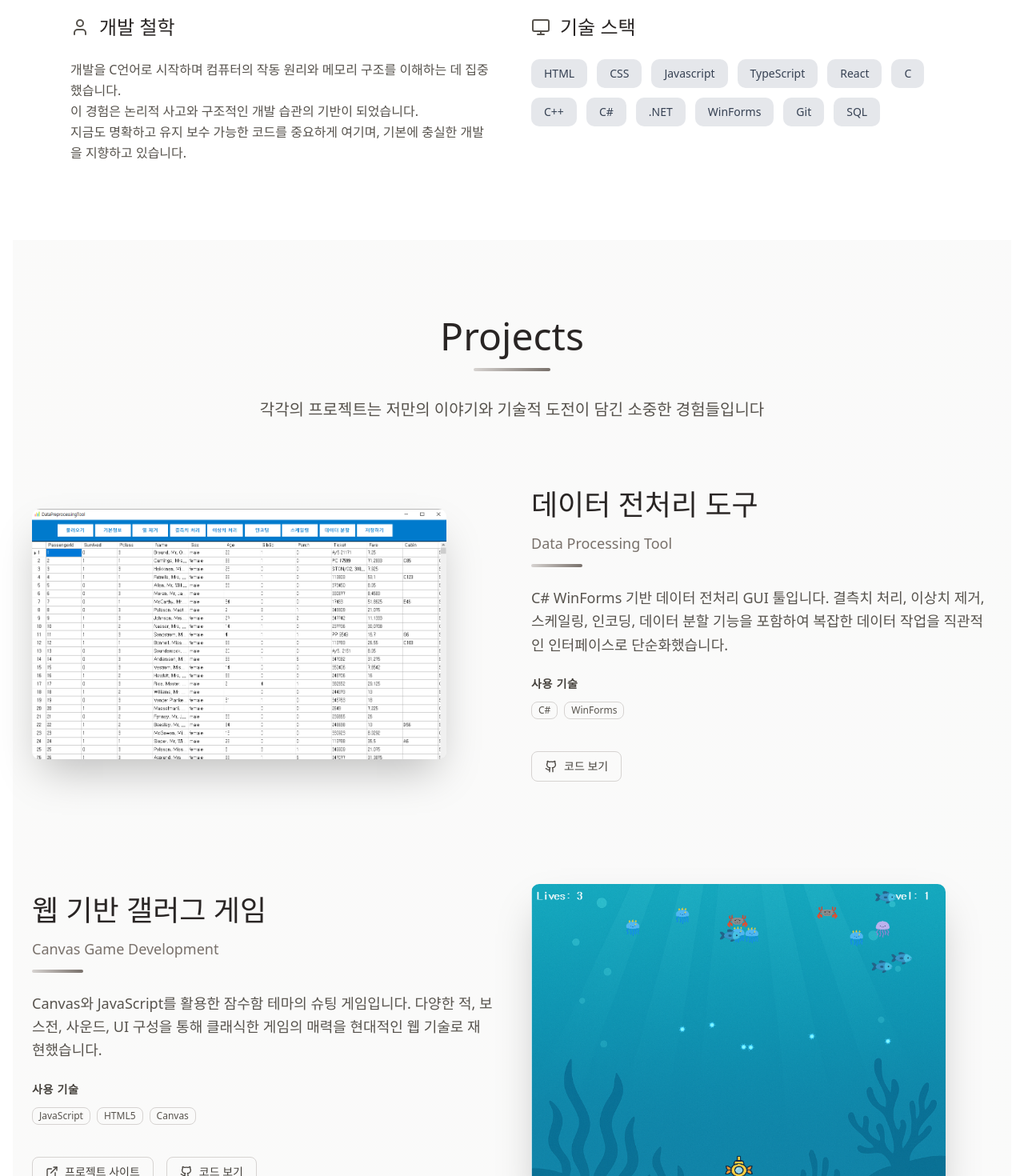
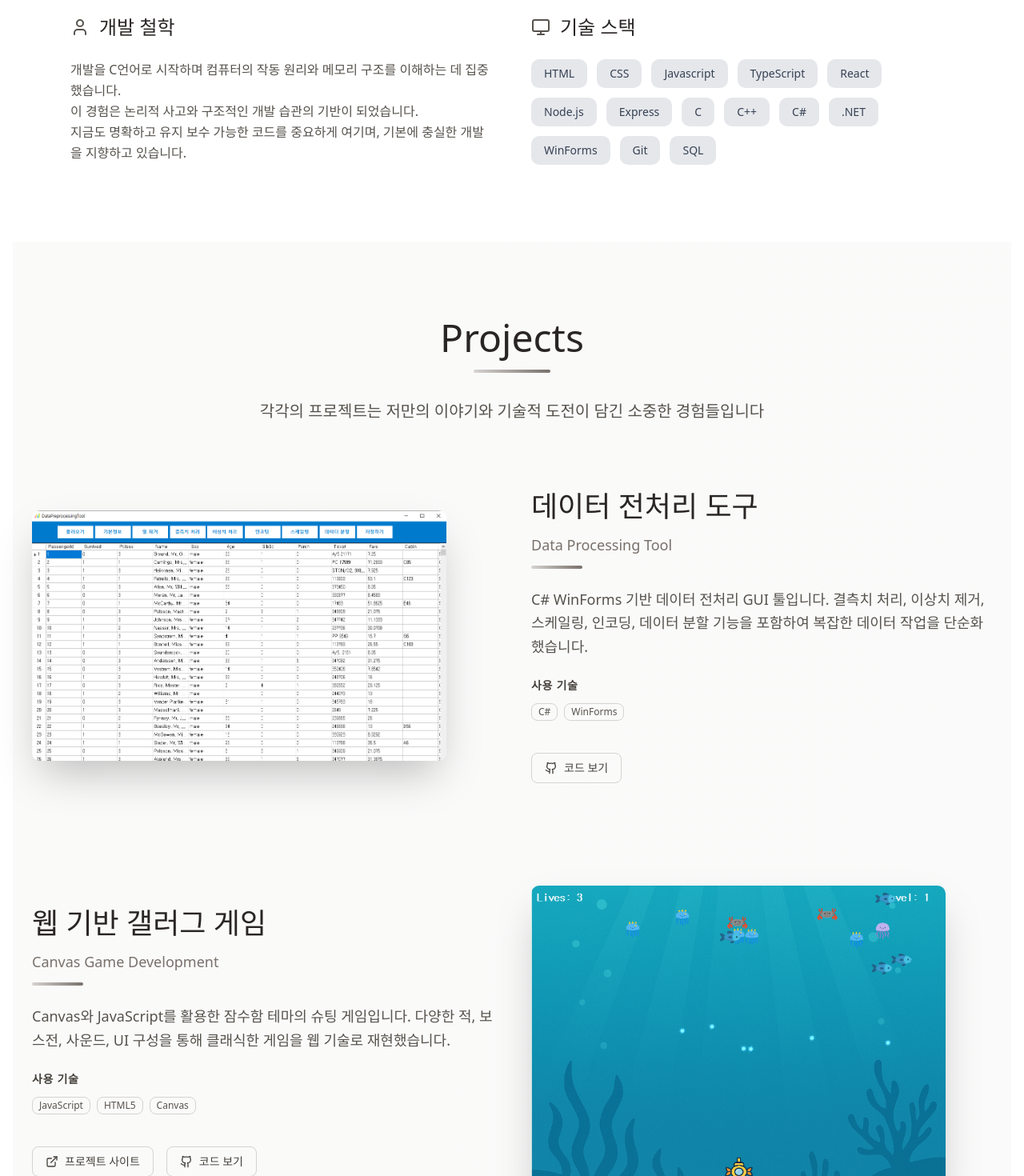
Before and after one commit to hanseok0621/portfolio, a React (Vite) app: page / in a window 1280 px wide. Shown: the part 1400-2870 px from the top of the page at 80% size. Built offline with nearby package versions, Linux system fonts and the light colour scheme.

Commit message:
commit readme

```diff
--- a/src/components/About.tsx
+++ b/src/components/About.tsx
@@ -8,6 +8,8 @@ const skills = [
   "Javascript",
   "TypeScript",
   "React",
+  "Node.js",
+  "Express",
   "C",
   "C++",
   "C#",
--- a/src/components/Projects.tsx
+++ b/src/components/Projects.tsx
@@ -6,7 +6,7 @@ const projects = [
     title: "데이터 전처리 도구",
     subtitle: "Data Processing Tool",
     description:
-      "C# WinForms 기반 데이터 전처리 GUI 툴입니다. 결측치 처리, 이상치 제거, 스케일링, 인코딩, 데이터 분할 기능을 포함하여 복잡한 데이터 작업을 직관적인 인터페이스로 단순화했습니다.",
+      "C# WinForms 기반 데이터 전처리 GUI 툴입니다. 결측치 처리, 이상치 제거, 스케일링, 인코딩, 데이터 분할 기능을 포함하여 복잡한 데이터 작업을 단순화했습니다.",
     tech: ["C#", "WinForms"],
     image: "/image/DataProcessingTool.jpg?height=400&width=600",
     codeUrl: "https://github.com/hanseok0621/DataPreprocessingTool",
@@ -15,7 +15,7 @@ const projects = [
     title: "웹 기반 갤러그 게임",
     subtitle: "Canvas Game Development",
     description:
-      "Canvas와 JavaScript를 활용한 잠수함 테마의 슈팅 게임입니다. 다양한 적, 보스전, 사운드, UI 구성을 통해 클래식한 게임의 매력을 현대적인 웹 기술로 재현했습니다.",
+      "Canvas와 JavaScript를 활용한 잠수함 테마의 슈팅 게임입니다. 다양한 적, 보스전, 사운드, UI 구성을 통해 클래식한 게임을 웹 기술로 재현했습니다.",
     tech: ["JavaScript", "HTML5", "Canvas"],
     image: "/image/DeepSeaInvaders.jpg?height=400&width=600",
     projectUrl: "https://hanseok0621.github.io/DeepSeaInvaders/",
@@ -45,7 +45,7 @@ const projects = [
     title: "두더지 게임 애플리케이션",
     subtitle: "Mobile Game Development",
     description:
-      "App Inventor를 활용하여 제작한 안드로이드 게임입니다. 직관적인 게임플레이와 사용자 경험에 중점을 두어 개발했습니다.",
+      "App Inventor를 활용하여 제작한 안드로이드 게임입니다. 게임플레이와 사용자 경험에 중점을 두어 개발했습니다.",
     tech: ["App Inventor"],
     image: "/image/MoleGame.jpg?height=400&width=600",
     projectUrl: "https://drive.google.com/file/d/1op5BIuE5MJT-_fJEFNyU7bdXSz4Ky6-p/view?usp=drive_link",
@@ -55,7 +55,7 @@ const projects = [
     title: "파이썬 데이터 시각화",
     subtitle: "Data Visualization",
     description:
-      "Python을 활용한 제조 시스템 데이터 시각화 프로젝트입니다. 복잡한 데이터를 직관적인 차트와 그래프로 변환하여 인사이트를 도출할 수 있도록 구현했습니다.",
+      "Python을 활용한 제조 시스템 데이터 시각화 프로젝트입니다. 데이터를 직관적인 차트와 그래프로 변환하여 인사이트를 도출할 수 있도록 구현했습니다.",
     tech: ["Python", "Data Analysis"],
     image: "/image/Python.jpg?height=400&width=600",
     codeUrl: "https://github.com/hanseok0621/Python-Data-Visualization",
@@ -64,7 +64,7 @@ const projects = [
     title: "포트폴리오",
     subtitle: "React Portfolio",
     description:
-      "React와 TypeScript 기반으로 제작한 개인 포트폴리오입니다. 모던한 디자인과 반응형 레이아웃을 통해 개발 역량과 프로젝트를 효과적으로 소개합니다.",
+      "React와 TypeScript 기반으로 제작한 개인 포트폴리오입니다. 모던한 디자인과 반응형 레이아웃을 통해 개발 역량과 프로젝트를 소개합니다.",
     tech: ["React", "TypeScript", "Tailwind CSS", "shadcn/ui"],
     image: "/image/Portfolio.jpg?height=400&width=600",
     codeUrl: "https://github.com/hanseok0621/portfolio",
```
Also changed, not shown: 1 other file (tests, documents, lock files or other folders).
